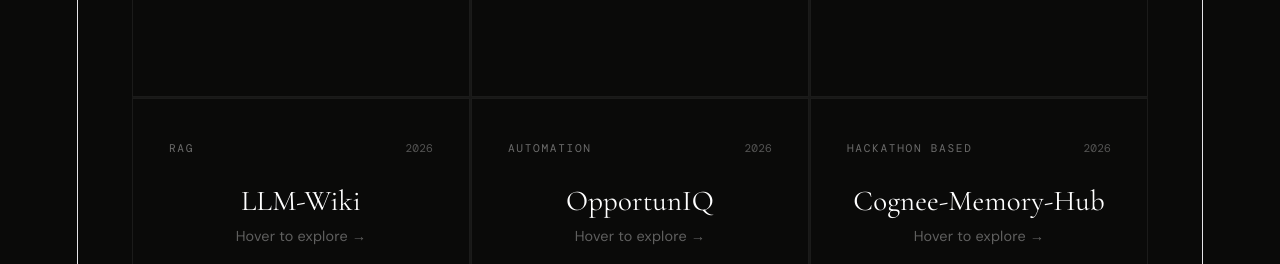
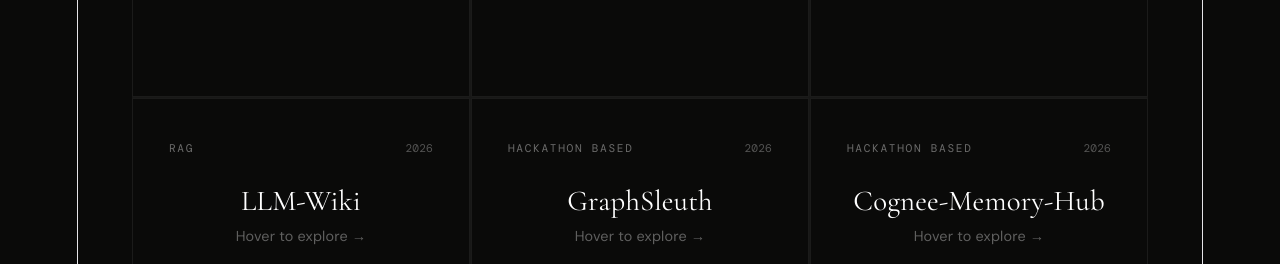
Before and after one commit to Chandan11232/portfolio, a React (Vite) app: page / in a window 1280 px wide. Shown: the part 2100-2364 px from the top of the page. Built offline with nearby package versions, Linux system fonts and the light colour scheme; a web font is replaced by a local one.

Commit message:
added a new project

```diff
--- a/src/portfolio.jsx
+++ b/src/portfolio.jsx
@@ -51,12 +51,13 @@ const PROJECTS = [
   },
   {
     id: 5,
-    title: "OpportunIQ",
+    title: "GraphSleuth",
     year: "2026",
-    tag: "Automation",
+    tag: "Hackathon based",
+    link: "https://graph-sleuth.vercel.app/",
     description:
-      "An intelligent job filter & dispatcher — a fully automated n8n workflow that connects Gmail, Google Sheets, and job-board APIs via OAuth2, classifies listings by seniority, and delivers curated digests straight to your inbox.",
-    stack: ["n8n", "Google OAuth2", "Gmail API", "Webhooks"],
+      "A bug-investigation agent that reasons over a FalkorDB code graph of functions, calls, tests, commits and authors — tracing a bug report to its root cause with every hop shown as Cypher, then proving the fix in a sandbox (regression test fails before, passes after) and drafting a reviewer-ready PR. Built for Graph Hacks 2026.",
+    stack: ["FalkorDB", "Cypher", "FastAPI", "React", "MCP", "Ollama"],
   },
   {
     id: 6,
```
